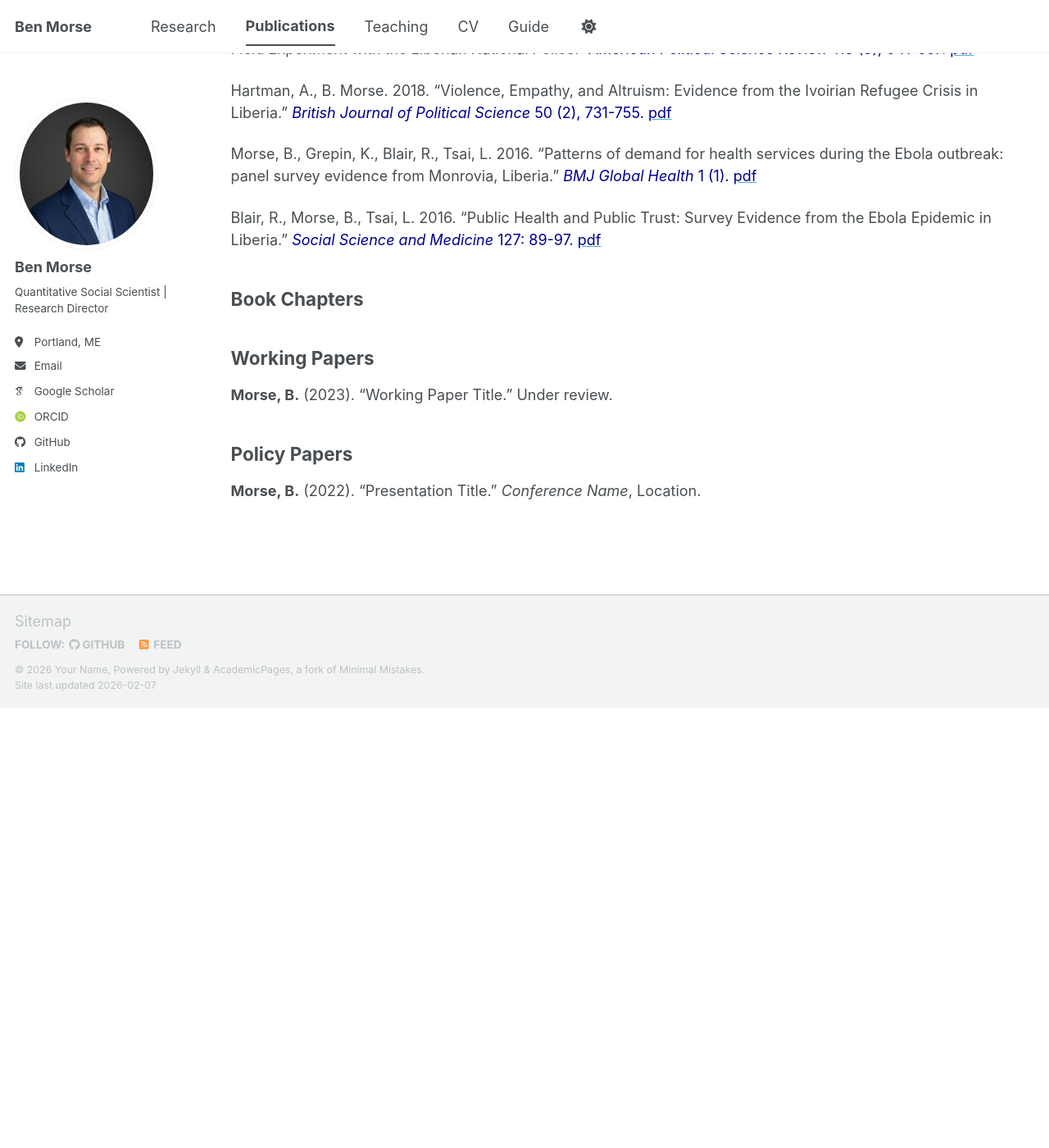
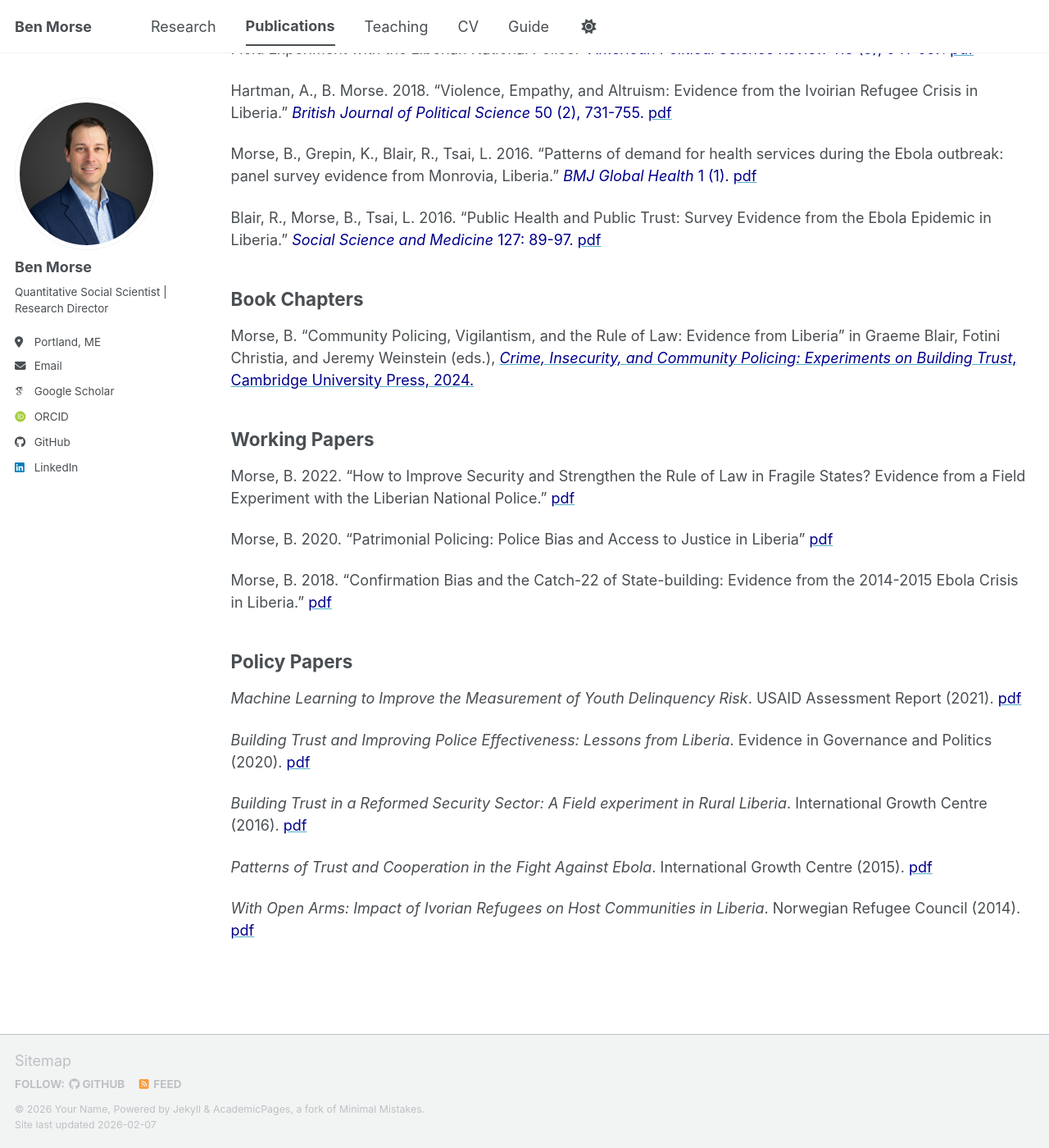
Before and after one commit to bensmorse/bensmorse.github.io, a Jekyll site: the page built from _pages/publications.md, in a window 1280 px wide and 1400 px high, scrolled down 709 px. Shown: the whole window at 82% size. Built offline with Jekyll 4.4.1, drawn with Linux system fonts in a browser that asks for light colours; some web fonts are replaced; a script bundle is joined from its source files by our own code; library files that are not in the unit come from our copies; before the commit the page ends 1572 px from its top, so only the background shows below that.

Commit message:
Update publications.md

```diff
--- a/_pages/publications.md
+++ b/_pages/publications.md
@@ -54,11 +54,51 @@ Blair, R., Morse, B., Tsai, L. 2016. "Public Health and Public Trust: Survey Evi
 
 ## Book Chapters
 
+Morse, B. "Community Policing, Vigilantism, and the Rule of Law: Evidence from Liberia" in Graeme Blair, Fotini Christia, and Jeremy Weinstein (eds.), [<span style="color:darkblue">*Crime, Insecurity, and Community Policing: Experiments on Building Trust*, Cambridge University Press, 2024.</span>][cup2024]
+
+[cup2024]: https://www.cambridge.org/9781009235877
+
 
 ## Working Papers
 
-**Morse, B.** (2023). "Working Paper Title." Under review.
+
+Morse, B. 2022. "How to Improve Security and Strengthen the Rule of Law in Fragile States? Evidence from a Field Experiment with the Liberian National Police." [<span style="color:darkblue">pdf</span>][SecurityRuleofLawLNP]
+
+[SecurityRuleofLawLNP]: /s/SecurityRuleofLawLiberia.pdf
+
+Morse, B. 2020. "Patrimonial Policing: Police Bias and Access to Justice in Liberia" [<span style="color:darkblue">pdf</span>][policebias]
+
+[policebias]: /s/PatrimonialPolicing.pdf
+
+Morse, B. 2018. "Confirmation Bias and the Catch-22 of State-building: Evidence from the 2014-2015 Ebola Crisis in Liberia." [<span style="color:darkblue">pdf</span>][cbc22sb]
+
+[cbc22sb]: /s/ConfirmationBiasCatch22OfStatebuilding.pdf
+
 
 ## Policy Papers
 
-**Morse, B.** (2022). "Presentation Title." *Conference Name*, Location.
+
+*Machine Learning to Improve the Measurement of Youth Delinquency Risk*. USAID Assessment Report (2021). [<span style="color:darkblue">pdf</span>][yrisc]
+
+[yrisc]: http://www.benmorse.net/s/PA00XS75.pdf
+
+
+*Building Trust and Improving Police Effectiveness: Lessons from Liberia*. Evidence in Governance and Politics (2020). [<span style="color:darkblue">pdf</span>][liberialessons]
+
+[liberialessons]: https://egap.org/resource/building-trust-and-improving-police-effectiveness-lessons-from-liberia/
+
+
+*Building Trust in a Reformed Security Sector: A Field experiment in Rural Liberia*. International Growth Centre (2016). [<span style="color:darkblue">pdf</span>][7]
+
+[7]: http://www.theigc.org/wp-content/uploads/2016/08/Blair-et-al-2016-Policy-Brief-v3.pdf
+
+*Patterns of Trust and Cooperation in the Fight Against Ebola*. International Growth Centre (2015). [<span style="color:darkblue">pdf</span>][patterns]
+
+
+[patterns]: http://www.theigc.org/wp-content/uploads/2015/05/Economic-impacts-of-Ebola-Bulletin-3.pdf
+
+
+*With Open Arms: Impact of Ivorian Refugees on Host Communities in Liberia*. Norwegian Refugee Council (2014). [<span style="color:darkblue">pdf</span>][openarms]
+
+
+[openarms]: http://www.benmorse.net/s/NRC-2014-With-Open-Arms-Liberia.pdf
```
